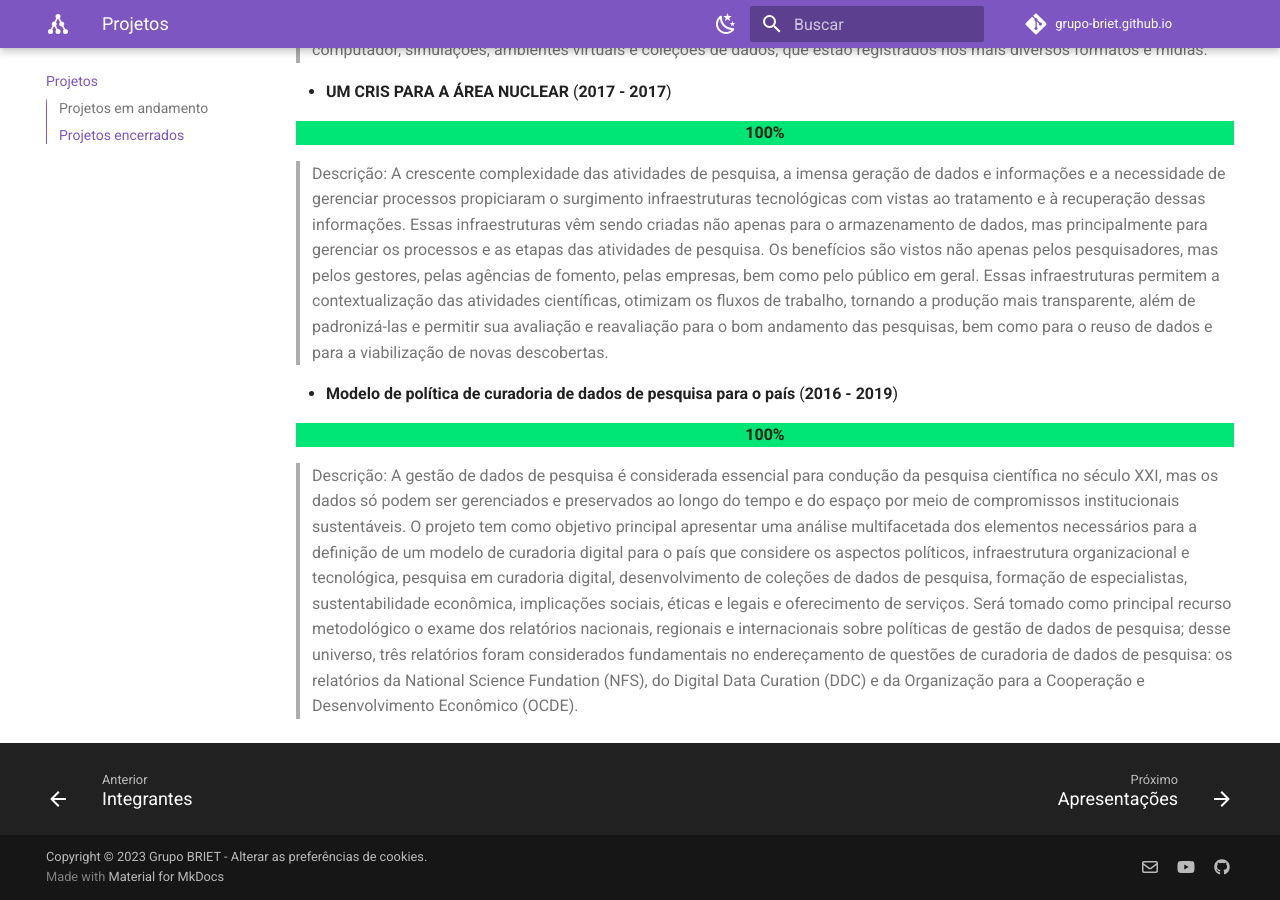
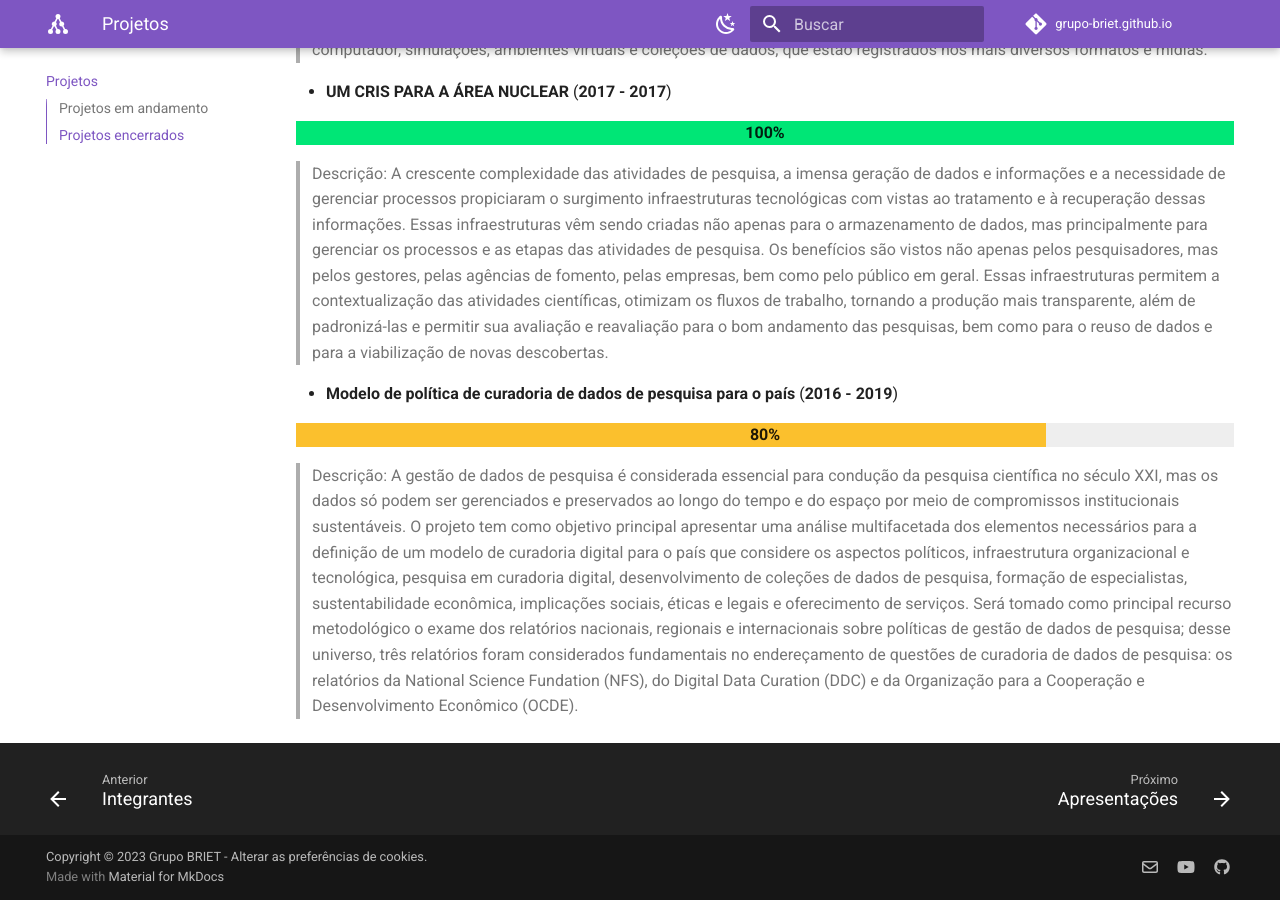
Before and after one commit to keellyayala/grupo-briet.github.io, an MkDocs documentation site: the page built from docs/projetos.md, in a window 1280 px wide and 900 px high, scrolled down 1612 px. Built offline with MkDocs 1.6.1 and Material for MkDocs 9.7.7, drawn with Linux system fonts in a browser that asks for light colours; a script that is not in the unit is left out; comment, search, counter and statistics services are not loaded.

Commit message:
Update projetos.md

```diff
--- a/docs/projetos.md
+++ b/docs/projetos.md
@@ -31,12 +31,12 @@ REVELANDO O LADO INVISÍVEL DA PESQUISA CIENTÍFICA: ESTUDO SOBRE OS OBSTÁCULOS
 
 - **UM CRIS PARA A ÁREA NUCLEAR** (**2017 - 2017**)
 
-[=100% "100%"]
+[=100% "100%"]{: .candystripe .candystripe-animate}
 
 > Descrição: A crescente complexidade das atividades de pesquisa, a imensa geração de dados e informações e a necessidade de gerenciar processos propiciaram o surgimento infraestruturas tecnológicas com vistas ao tratamento e à recuperação dessas informações. Essas infraestruturas vêm sendo criadas não apenas para o armazenamento de dados, mas principalmente para gerenciar os processos e as etapas das atividades de pesquisa. Os benefícios são vistos não apenas pelos pesquisadores, mas pelos gestores, pelas agências de fomento, pelas empresas, bem como pelo público em geral. Essas infraestruturas permitem a contextualização das atividades científicas, otimizam os fluxos de trabalho, tornando a produção mais transparente, além de padronizá-las e permitir sua avaliação e reavaliação para o bom andamento das pesquisas, bem como para o reuso de dados e para a viabilização de novas descobertas.
 
 - **Modelo de política de curadoria de dados de pesquisa para o país** (**2016 - 2019**)
 
-[=100% "100%"]
+[=80% "80%"]{: .candystripe}
 
 > Descrição: A gestão de dados de pesquisa é considerada essencial para condução da pesquisa científica no século XXI, mas os dados só podem ser gerenciados e preservados ao longo do tempo e do espaço por meio de compromissos institucionais sustentáveis. O projeto tem como objetivo principal apresentar uma análise multifacetada dos elementos necessários para a definição de um modelo de curadoria digital para o país que considere os aspectos políticos, infraestrutura organizacional e tecnológica, pesquisa em curadoria digital, desenvolvimento de coleções de dados de pesquisa, formação de especialistas, sustentabilidade econômica, implicações sociais, éticas e legais e oferecimento de serviços. Será tomado como principal recurso metodológico o exame dos relatórios nacionais, regionais e internacionais sobre políticas de gestão de dados de pesquisa; desse universo, três relatórios foram considerados fundamentais no endereçamento de questões de curadoria de dados de pesquisa: os relatórios da National Science Fundation (NFS), do Digital Data Curation (DDC) e da Organização para a Cooperação e Desenvolvimento Econômico (OCDE).
```
